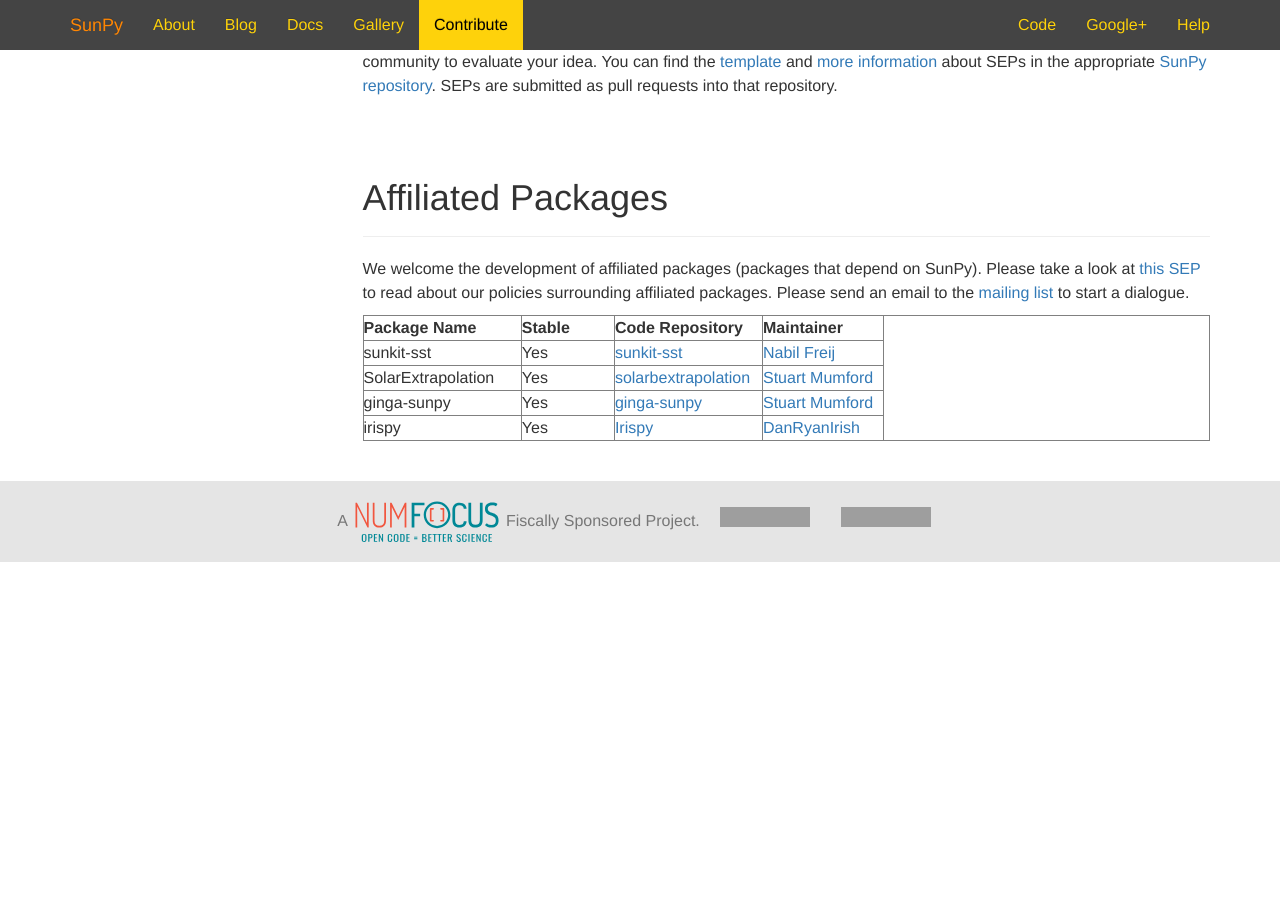
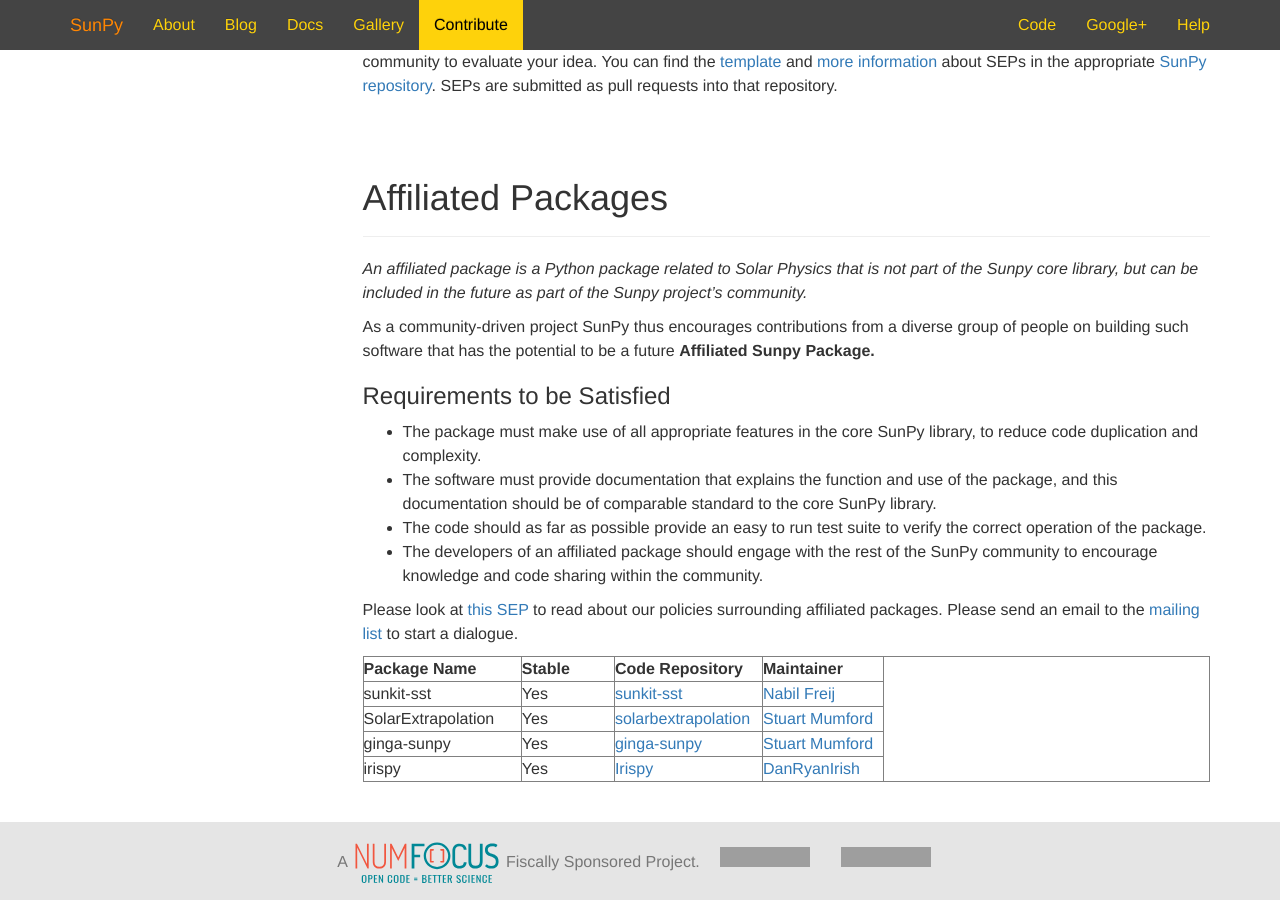
Before and after one commit to sunpy/sunpy.org, a Jekyll site: the page built from contribute.html, in a window 1280 px wide and 900 px high, scrolled down 1211 px. Built offline with Jekyll 4.4.1, drawn with Linux system fonts in a browser that asks for light colours; comment, search, counter and statistics services are not loaded; before the commit the page ends 1773 px from its top, so only the background shows below that; grey boxes are pictures that could not be loaded.

Commit message:
Added Description and Requirements

```diff
--- a/contribute.html
+++ b/contribute.html
@@ -79,12 +79,41 @@
   <div class="page-header">
     <h1 id="packages">Affiliated Packages</h1>
   </div>
-  <p>We welcome the development of affiliated packages (packages that depend on SunPy).
-      Please take a look at <a href="https://github.com/sunpy/sunpy-SEP/blob/master/SEP-0004.md">this SEP</a> to read about our policies surrounding
-      affiliated packages. Please send
-  an email to the <a href="https://groups.google.com/forum/#!forum/sunpy">mailing list</a>
+
+
+<p><i>An affiliated package is a Python package related to Solar Physics that is not part of the Sunpy core library,
+	but can be included in the future as part of the Sunpy project’s community.</i> </p>
+
+<p>
+As a community-driven project SunPy thus encourages contributions
+ from a diverse group of people on building such software that has the potential to be a future <b>Affiliated Sunpy Package.</b></p>
+
+<h3> Requirements to be Satisfied </h3>
+<ul>
+  <li>The package must make use of all appropriate features in the core SunPy library, to reduce code duplication and complexity.</li>
+
+<li>The software must provide documentation that explains the function and use of the package,
+	and this documentation should be of comparable standard to the core SunPy library.
+</li>
+
+<li>The code should as far as possible provide an easy to run test suite to verify the correct operation of the package.
+</li>
+
+  <li>The developers of an affiliated package should engage with the rest of the SunPy community to encourage knowledge
+	  and code sharing within the community.</li>
+  </ul>
+
+<p>
+Please look at<a href="https://github.com/sunpy/sunpy-SEP/blob/master/SEP-0004.md"> this SEP</a>
+	to read about our policies surrounding affiliated packages. Please send
+	an email to the <a href="https://groups.google.com/forum/#!forum/sunpy">mailing list</a>
   to start a dialogue.
-  </p><table border="1" width="100%" id="sunpy-affiliated-packages">
+</p>
+
+
+
+
+	<table border="1" width="100%" id="sunpy-affiliated-packages">
 	<colgroup>
 	<col width="17%">
 	<col width="10%">
```
